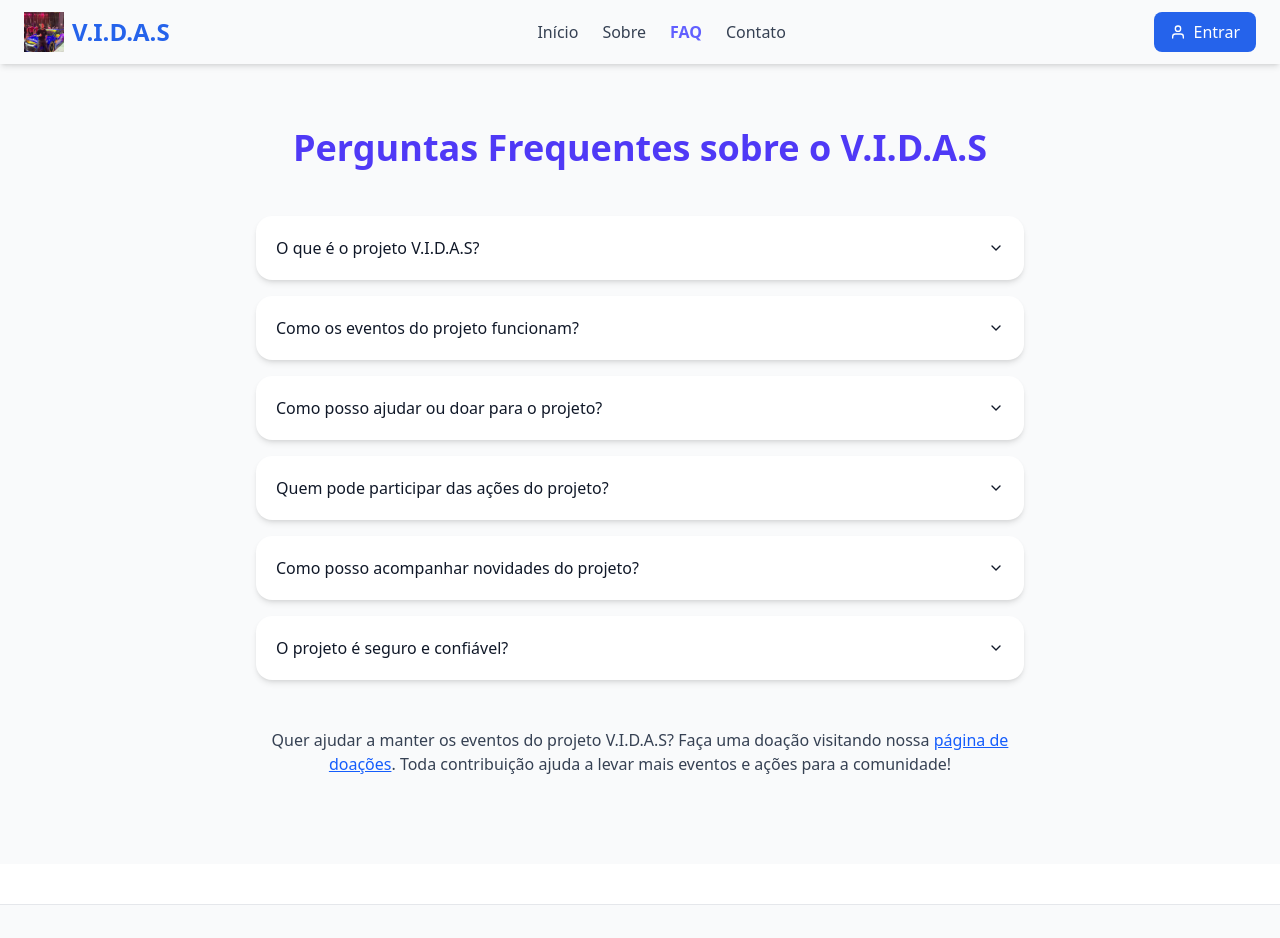
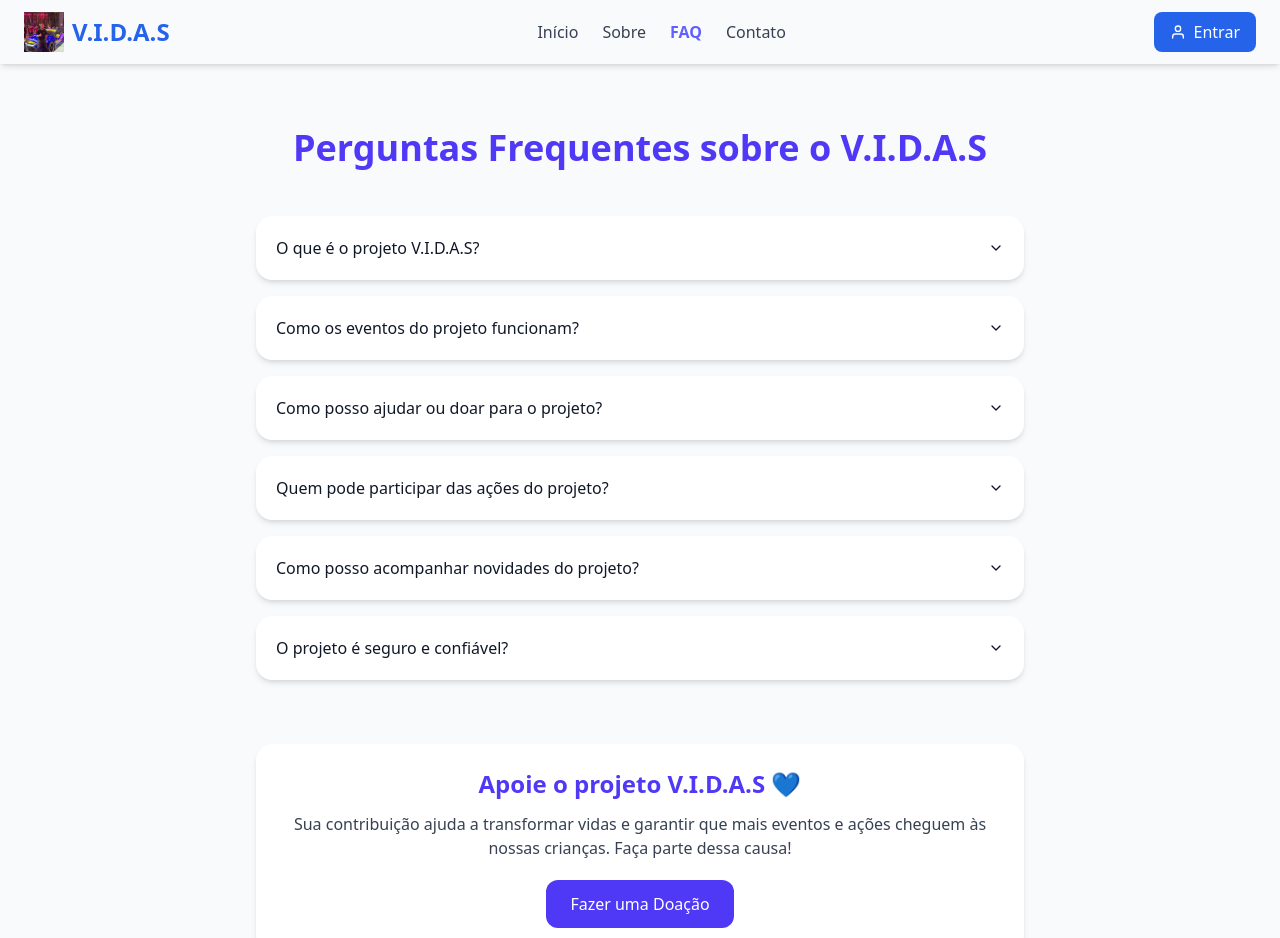
Before and after one commit to thubrito/Vidas, a React (Vite) app: page /faq in a window 1280 px wide. Shown: the top 938 px of the page. Built offline with nearby package versions, Linux system fonts and the light colour scheme.

Commit message:
adicionando nova seção de doação à página FAQ para incentivar contribuições ao projeto V.I.D.A.S

```diff
--- a/src/pages/faq.tsx
+++ b/src/pages/faq.tsx
@@ -93,21 +93,39 @@ export default function FAQ() {
         ))}
       </div>
 
-      <p
-        className={`mt-12 text-center max-w-3xl text-sm sm:text-base ${
-          isDark ? "text-gray-300" : "text-gray-700"
-        }`}
-      >
-        Quer ajudar a manter os eventos do projeto V.I.D.A.S? Faça uma doação
-        visitando nossa{" "}
-        <a
-          href="/doacao"
-          className={`underline ${isDark ? "text-blue-400" : "text-blue-600"}`}
+      {/* ---------------------- NOVA SEÇÃO DE DOAÇÃO ---------------------- */}
+      <div className="mt-16 w-full flex flex-col items-center">
+        <div
+          className={`max-w-3xl text-center p-6 rounded-2xl shadow-md transition-colors duration-500 ${
+            isDark ? "bg-[#2A2A2A] text-gray-300" : "bg-white text-gray-700"
+          }`}
         >
-          página de doações
-        </a>
-        . Toda contribuição ajuda a levar mais eventos e ações para a comunidade!
-      </p>
+          <h2
+            className={`text-2xl font-semibold mb-3 ${
+              isDark ? "text-indigo-500" : "text-indigo-600"
+            }`}
+          >
+            Apoie o projeto V.I.D.A.S 💙
+          </h2>
+
+          <p className="text-sm sm:text-base">
+            Sua contribuição ajuda a transformar vidas e garantir que mais eventos e ações
+            cheguem às nossas crianças. Faça parte dessa causa!
+          </p>
+
+          <a
+            href="/doacao"
+            className={`mt-5 inline-block px-6 py-3 font-medium rounded-xl transition-all duration-300 hover:scale-105 ${
+              isDark
+                ? "bg-indigo-600 text-white hover:bg-indigo-500"
+                : "bg-indigo-600 text-white hover:bg-indigo-500"
+            }`}
+          >
+            Fazer uma Doação
+          </a>
+        </div>
+      </div>
+      {/* --------------------------------------------------------------- */}
     </div>
   );
 }
```
